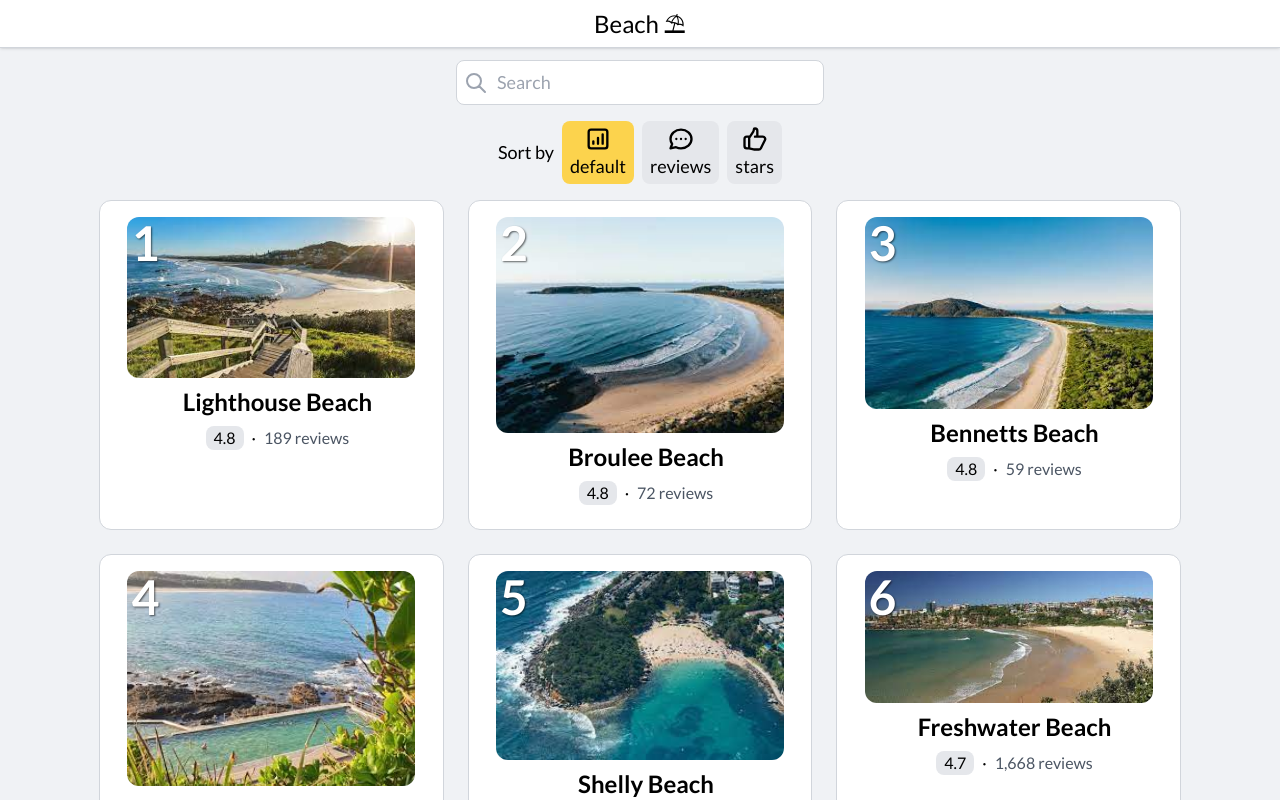
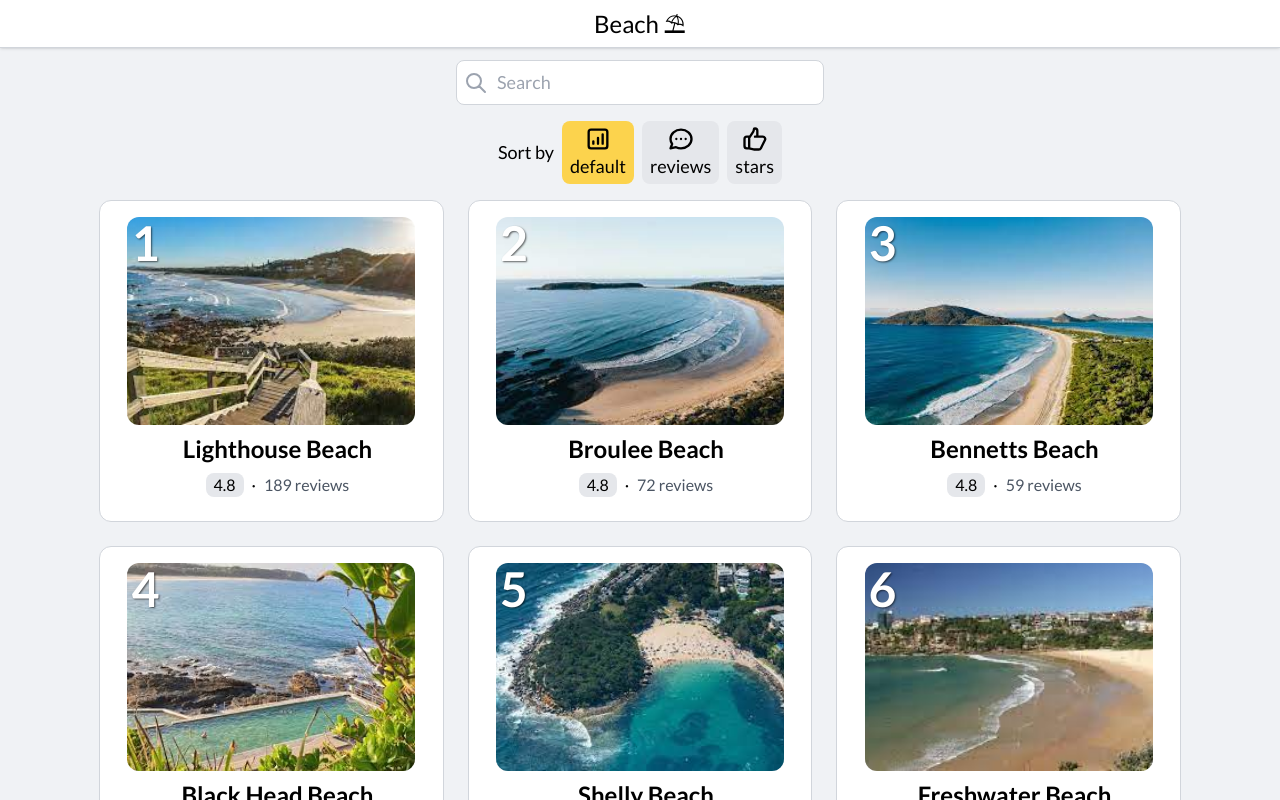
Before and after one commit to minho42/beach, a Next.js app in the folder frontend/: page / in a window 1280 px wide. Shown: the top 800 px of the page. Built offline with nearby package versions, Linux system fonts and the light colour scheme.

Commit message:
make image same height by using "object-cover"

```diff
--- a/frontend/components/BeachItem.js
+++ b/frontend/components/BeachItem.js
@@ -13,7 +13,7 @@ export function BeachItem({ data: { name, stars, reviews, ranking, imageSrc }, i
             alt={`Images for ${name}`}
             title={`Images for ${name}`}
           >
-            <img src={imageSrc} className="w-72 h-auto object-contain" />
+            <img src={imageSrc} className="w-72 h-52 object-cover" />
           </a>
           <div className="absolute top-0.5 left-1 text-5xl font-bold text-white text-shadow">{index + 1}</div>
         </div>
```
